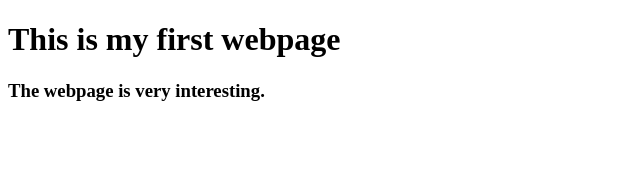
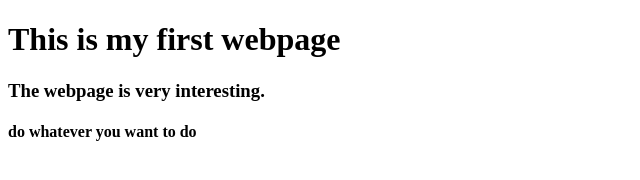
Before and after one commit to bharanu/my-webpage, a plain HTML site: page text.html in a window 1280 px wide. Shown: the whole page, without its empty margins (0-640 px from the left). Drawn offline with Linux system fonts and the light colour scheme.

Commit message:
important is added

```diff
--- a/text.html
+++ b/text.html
@@ -176,6 +176,7 @@
 
     <h1>This is my first webpage</h1>
     <h3>The webpage is very interesting.</h3>
+    <h4>do whatever you want to do</h4>
 
 
 
```
